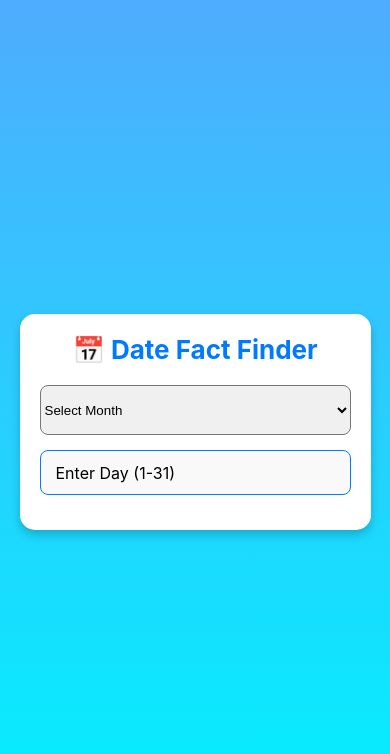
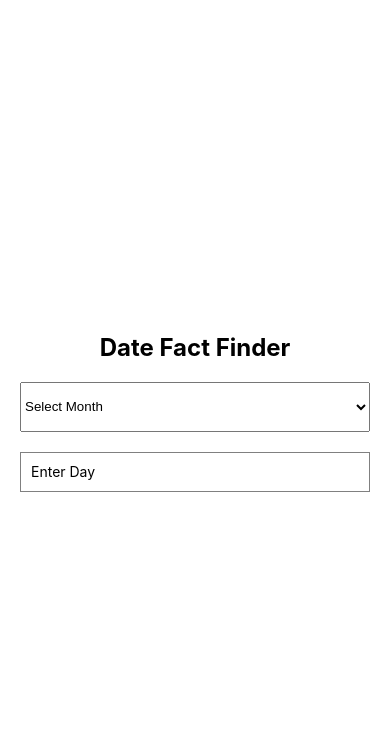
Before and after one commit to ChronicCoffee/CPRG-303-Assignment-3, a React Native app: screen / in a window 390 px wide. Shown: the top 754 px of the page. Built offline with nearby package versions, Linux system fonts and the light colour scheme.

Commit message:
Revert "Added styling"
This reverts commit 850e207176bda0716db9d97eece3c733a36606fc.

```diff
--- a/App.tsx
+++ b/App.tsx
@@ -1,7 +1,6 @@
 import React, { useState } from 'react';
-import { View, Text, TextInput, StyleSheet, Platform } from 'react-native';
+import { View, Text, TextInput, StyleSheet } from 'react-native';
 import { Picker } from '@react-native-picker/picker';
-import { LinearGradient } from 'expo-linear-gradient';
 import { getDateFact } from './api';
 
 const App = () => {
@@ -19,92 +18,71 @@ const App = () => {
   };
 
   return (
-    <LinearGradient colors={['#4facfe', '#00f2fe']} style={styles.container}>
-      <View style={styles.card}>
-        <Text style={styles.title}>📅 Date Fact Finder</Text>
-
+    <View style={styles.container}>
+      <Text style={styles.title}>Date Fact Finder</Text>
       <Picker
         selectedValue={month}
         style={styles.picker}
-          dropdownIconColor="#007AFF"
         onValueChange={(itemValue) => {
           setMonth(itemValue);
           handleDateChange(itemValue, day);
         }}>
         <Picker.Item label="Select Month" value="" />
-          {[
-            'January', 'February', 'March', 'April', 'May', 'June',
-            'July', 'August', 'September', 'October', 'November', 'December'
-          ].map((month, index) => (
-            <Picker.Item key={index} label={month} value={(index + 1).toString()} />
-          ))}
+        <Picker.Item label="January" value="1" />
+        <Picker.Item label="February" value="2" />
+        <Picker.Item label="March" value="3" />
+        <Picker.Item label="April" value="4" />
+        <Picker.Item label="May" value="5" />
+        <Picker.Item label="June" value="6" />
+        <Picker.Item label="July" value="7" />
+        <Picker.Item label="August" value="8" />
+        <Picker.Item label="September" value="9" />
+        <Picker.Item label="October" value="10" />
+        <Picker.Item label="November" value="11" />
+        <Picker.Item label="December" value="12" />
       </Picker>
-
       <TextInput
         style={styles.input}
-          placeholder="Enter Day (1-31)"
+        placeholder="Enter Day"
         keyboardType="numeric"
-          maxLength={2}
         value={day}
         onChangeText={(text) => {
           setDay(text);
           handleDateChange(month, text);
         }}
       />
-
       {fact ? <Text style={styles.fact}>{fact}</Text> : null}
     </View>
-    </LinearGradient>
   );
 };
 
 const styles = StyleSheet.create({
   container: {
     flex: 1,
+    padding: 20,
     justifyContent: 'center',
-    alignItems: 'center',
-  },
-  card: {
-    backgroundColor: 'white',
-    width: '90%',
-    padding: 20,
-    borderRadius: 15,
-    shadowColor: '#000',
-    shadowOffset: { width: 0, height: 5 },
-    shadowOpacity: 0.2,
-    shadowRadius: 10,
-    elevation: 5,
   },
   title: {
-    fontSize: 26,
+    fontSize: 24,
     fontWeight: 'bold',
+    marginBottom: 20,
     textAlign: 'center',
-    marginBottom: 20,
-    color: '#007AFF',
   },
   picker: {
     height: 50,
     width: '100%',
-    backgroundColor: '#f0f0f0',
-    borderRadius: 8,
-    marginBottom: 15,
+    marginBottom: 20,
   },
   input: {
-    height: 45,
-    borderColor: '#007AFF',
+    height: 40,
+    borderColor: 'gray',
     borderWidth: 1,
-    borderRadius: 8,
-    paddingHorizontal: 15,
-    fontSize: 16,
-    backgroundColor: '#f9f9f9',
-    marginBottom: 15,
+    marginBottom: 20,
+    paddingHorizontal: 10,
   },
   fact: {
     fontSize: 18,
     textAlign: 'center',
-    fontWeight: 'bold',
-    color: '#333',
-    marginTop: 15,
   },
 });
 
--- a/package.json
+++ b/package.json
@@ -14,8 +14,7 @@
     "expo": "~52.0.37",
     "expo-status-bar": "~2.0.1",
     "react": "18.3.1",
-    "react-native": "0.76.7",
-    "expo-linear-gradient": "~14.0.2"
+    "react-native": "0.76.7"
   },
   "devDependencies": {
     "@babel/core": "^7.25.2",
```
Also changed, not shown: 1 other file (tests, documents, lock files or other folders). Lines whose indentation alone changed are shown as unchanged.
